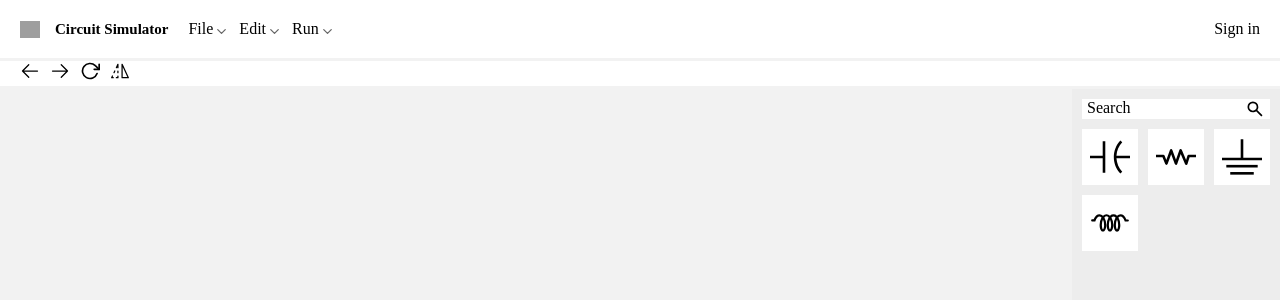
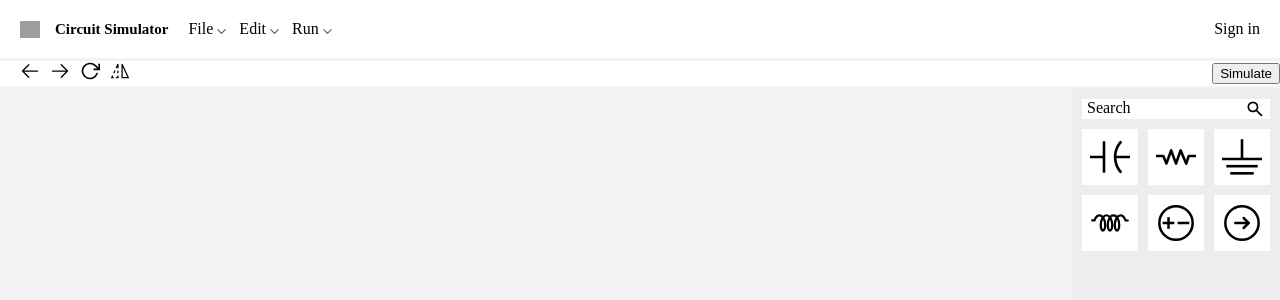
Before and after one commit to eee-graduation-project/circuit-simulation, a Django app: page /home/home/ in a window 1280 px wide. Shown: the top 300 px of the page. Run offline with Django 5.2, Linux system fonts and the light colour scheme; data that the repository does not hold is empty; grey boxes are pictures that could not be loaded.

Commit message:
🎨: 시뮬레이션 버튼, 전압원/전류원 이미지 추가

```diff
--- a/home/static/css/style.css
+++ b/home/static/css/style.css
@@ -62,7 +62,7 @@ body {
   display: flex;
   width: 100%;
   height: 34px;
-  justify-content: flex-start;
+  justify-content: space-between;
   padding-left: 20px;
   align-items: center;
   border-top: 3px solid #F2F2F2;
--- a/home/templates/home/index.html
+++ b/home/templates/home/index.html
@@ -33,6 +33,7 @@
         <li class="subnav__tab_item"><img src="{% static 'images/flip-reverse.svg' %}" width="20px"></li>
       </ul>
     </div>
+    <button type="button">Simulate</button>
   </div>
   <div class="content">
     <svg class="board"></svg>
@@ -45,15 +46,21 @@
       </div>
       <div class="library__element">
         <ul class="library__element_list">
-          <li class="library__element_item"><img draggable="true" src="{% static 'images/capacitor.svg' %}"></li>
-          <li class="library__element_item"><img draggable="true" src="{% static 'images/resistor.svg' %}"></li>
-          <li class="library__element_item"><img draggable="true" src="{% static 'images/ground.svg' %}"></li>
-          <li class="library__element_item"><img draggable="true" src="{% static 'images/inductor.svg' %}"></li>
+          <li class="library__element_item"><img draggable="true" src="{% static 'images/capacitor.svg' %}" alt="capacitor"></li>
+          <li class="library__element_item"><img draggable="true" src="{% static 'images/resistor.svg' %}" alt="resistor"></li>
+          <li class="library__element_item"><img draggable="true" src="{% static 'images/ground.svg' %}" alt="ground"></li>
+          <li class="library__element_item"><img draggable="true" src="{% static 'images/inductor.svg' %}" alt="inductor"></li>
+          <li class="library__element_item"><img draggable="true" src="{% static 'images/voltage-source.svg' %}" alt="voltage-source"></li>
+          <li class="library__element_item"><img draggable="true" src="{% static 'images/current-source.svg' %}" alt="current-source"></li>
         </ul>
       </div>
     </div>
   </div>
+  <script>
+    window.boardId = "{{board_id}}";
+  </script>
   <script type="module" src="/static/js/drag-library.js"></script>
   <script type="module" src="/static/js/drag-board.js"></script>
+  <script type="module" src="/static/js/api.js"></script>
 </body>
 </html>
```
Also changed, not shown: home/static/images/current-source.svg (added), home/static/images/voltage-source.svg (added).
